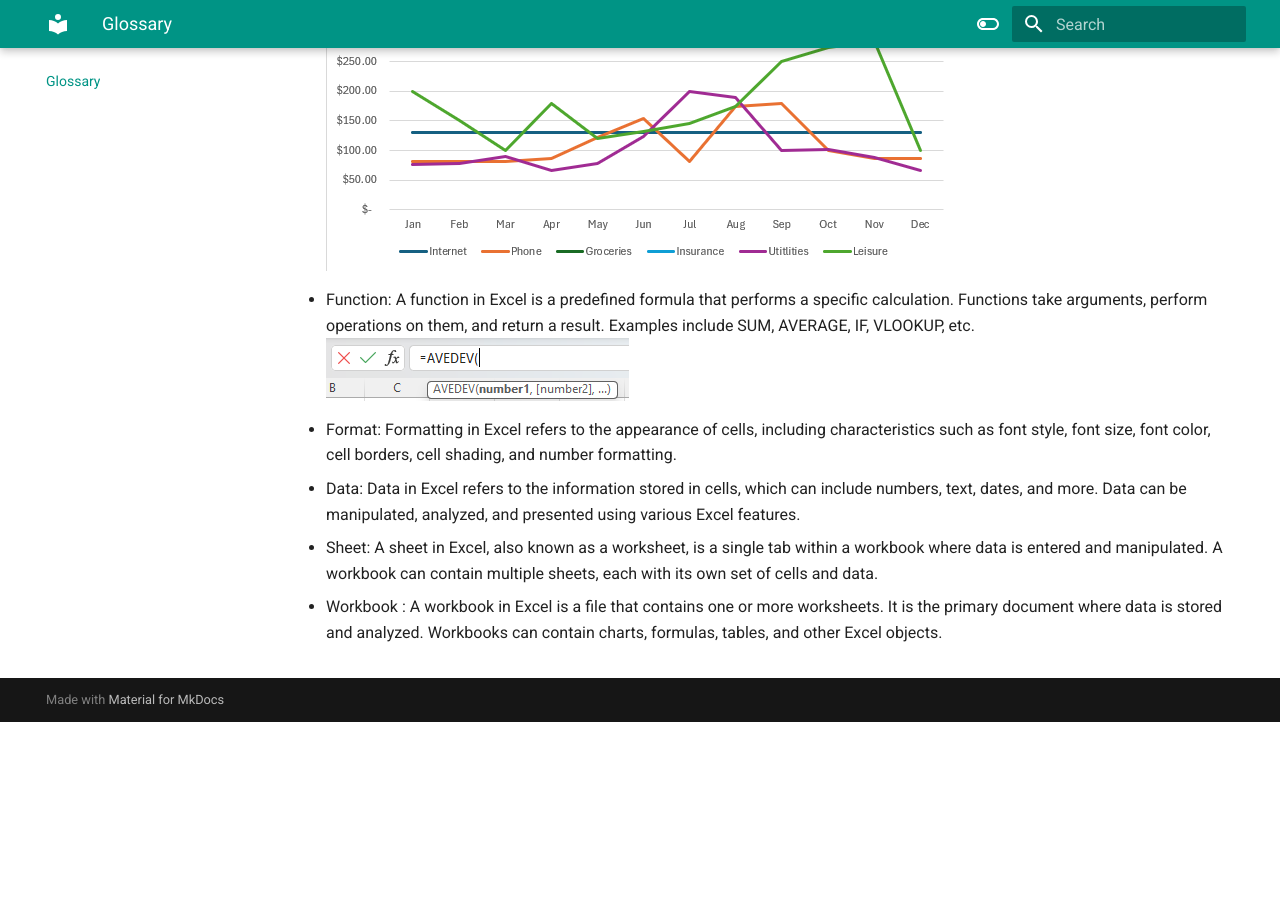
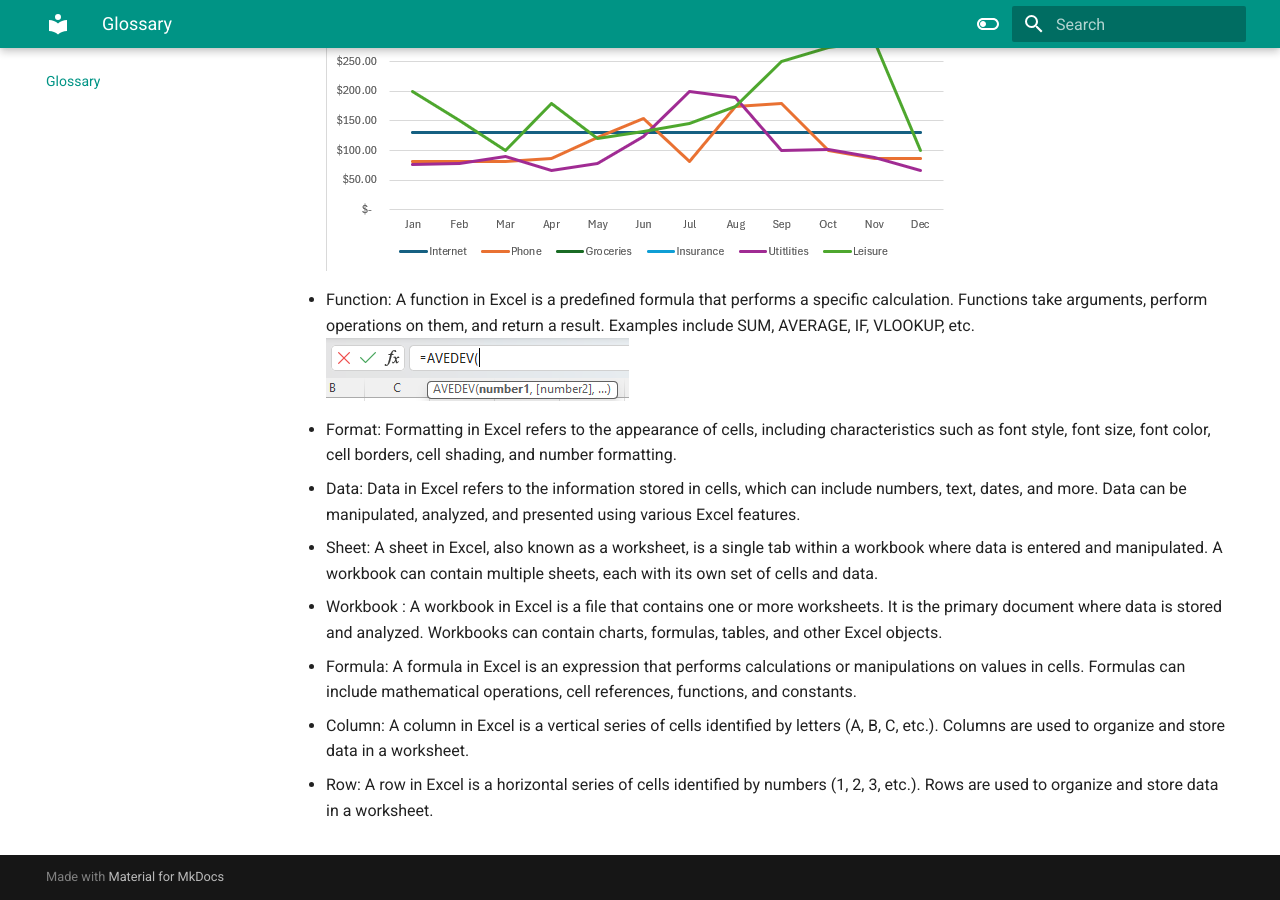
Before and after one commit to Hmute/ExcelUserDoc, an MkDocs documentation site: the page built from docs/Glossary.md, in a window 1280 px wide and 900 px high, scrolled down 840 px. Built offline with MkDocs 1.6.1 and Material for MkDocs 9.7.7, drawn with Linux system fonts in a browser that asks for light colours; before the commit the page ends 1562 px from its top, so only the background shows below that.

Commit message:
Added Column and row to Glossary.md

```diff
--- a/docs/Glossary.md
+++ b/docs/Glossary.md
@@ -19,3 +19,9 @@
 - Sheet: A sheet in Excel, also known as a worksheet, is a single tab within a workbook where data is entered and manipulated. A workbook can contain multiple sheets, each with its own set of cells and data.
 
 - Workbook : A workbook in Excel is a file that contains one or more worksheets. It is the primary document where data is stored and analyzed. Workbooks can contain charts, formulas, tables, and other Excel objects.
+
+- Formula: A formula in Excel is an expression that performs calculations or manipulations on values in cells. Formulas can include mathematical operations, cell references, functions, and constants.
+
+- Column: A column in Excel is a vertical series of cells identified by letters (A, B, C, etc.). Columns are used to organize and store data in a worksheet.
+
+- Row: A row in Excel is a horizontal series of cells identified by numbers (1, 2, 3, etc.). Rows are used to organize and store data in a worksheet.
```
